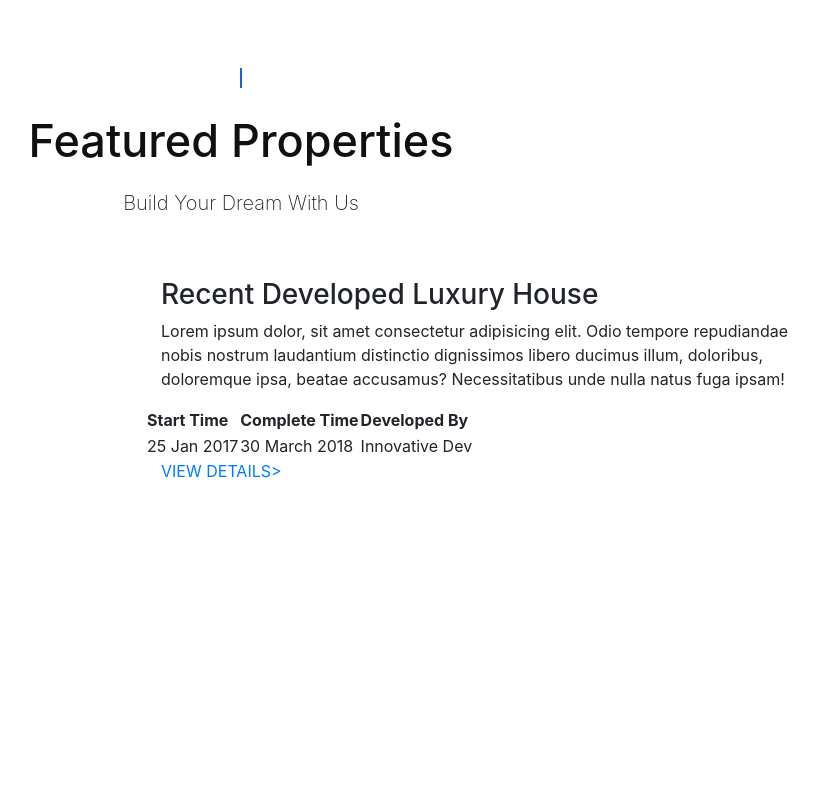
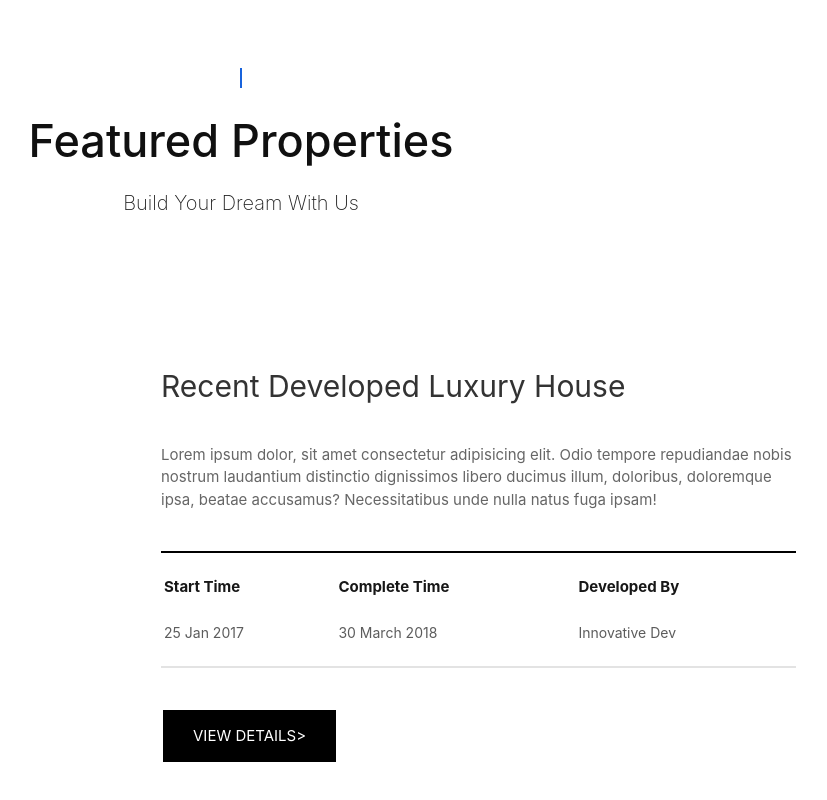
Before and after one commit to josedlca/codingbrothersapp, a React (Create React App) app: page / in a window 1280 px wide. Shown: the part 4323-5123 px from the top of the page, without its empty margins (399-1226 px from the left). Before the commit the page ends 4806 px from the top, so only its background shows below. Built offline with nearby package versions, Linux system fonts and the light colour scheme.

Commit message:
description part end

```diff
--- a/src/pages/home/featured/Featured.jsx
+++ b/src/pages/home/featured/Featured.jsx
@@ -1,5 +1,6 @@
 import React, { Component } from 'react';
 import Headerspage from './../../../components/Headerspage';
+import './featured.css'
 
 class Featured extends Component {
     render() {
@@ -25,8 +26,9 @@ class Featured extends Component {
                                             <p>Lorem ipsum dolor, sit amet consectetur adipisicing elit. Odio tempore repudiandae nobis nostrum laudantium distinctio dignissimos libero ducimus illum, doloribus, doloremque ipsa, beatae accusamus? Necessitatibus unde nulla natus fuga ipsam!</p>
                                         </div>
                                     </div>
-                                    <div className="cool-md-12">
-                                        <div className="featured__description--table">
+                                    <div className="col-md-12">
+                                        <table className="featured__description--table">
+                                            <tbody>
                                                 <tr>
                                                     <th>Start Time</th>
                                                     <th>Complete Time</th>
@@ -37,7 +39,8 @@ class Featured extends Component {
                                                     <td>30 March 2018</td>
                                                     <td>Innovative Dev</td>
                                                 </tr>
-                                        </div>
+                                            </tbody>
+                                        </table>
                                     </div>
                                     <div className="col-md-12">
                                         <div className="featured__description--button">
--- /dev/null
+++ b/src/pages/home/featured/featured.css
@@ -0,0 +1,73 @@
+.featured__description{
+    padding: 90px 0;
+}
+.featured__description--title{
+    margin-bottom: 40px;
+}
+
+.featured__description--title h3{
+    font-size: 30px;
+    color: rgb(51, 51, 51);
+    margin: 0;
+    font-weight: 400;
+}
+
+.featured__description--text{
+    padding-bottom: 40px;
+    border-bottom: 2px #000 solid;
+    margin-bottom: 20px;
+}
+
+.featured__description--text p{
+    font-size: 15px;
+    color: rgb(102, 102, 102);
+    margin: 0;
+}
+
+.featured__description--table{
+    width: 100%;
+    border-bottom: 2px solid #e3e3e3;
+    padding-bottom: 20px;
+    border-collapse: inherit;
+    margin-bottom: 40px;
+}
+
+.featured__description--table tr th{
+    font-size: 15px;
+    color: rgb(23, 23, 23);
+}
+
+.featured__description--table tr td{
+    font-size: 14px;
+    color: rgb(92, 92, 92);
+    padding-top: 20px;
+}
+
+.featured__description--button{
+    display: inline-block;
+}
+
+.featured__description--button a:link,
+.featured__description--button a:visited{
+    display: inline-block;
+    font-size: 15px;
+    color: #fff;
+    text-decoration: none;
+    display: block;
+    padding: 15px 30px;
+    background-image: linear-gradient(120deg, #000 0%, #000 50%, transparent 50%);
+    background-size: 220%;
+    border: 2px solid #fff;
+    background-position: 0%;
+    transition: all .6s;
+}
+
+.featured__description--button a:hover,
+.featured__description--button a:active{
+    background-image: linear-gradient(120deg, #000 0%, #000 50%, #fff 50%);
+    color: #000;
+    background-size: 220%;
+    border: 2px solid #000;
+    background-position: 100%;
+    transition: all .6s;
+}
```
Lines whose indentation alone changed are shown as unchanged.
